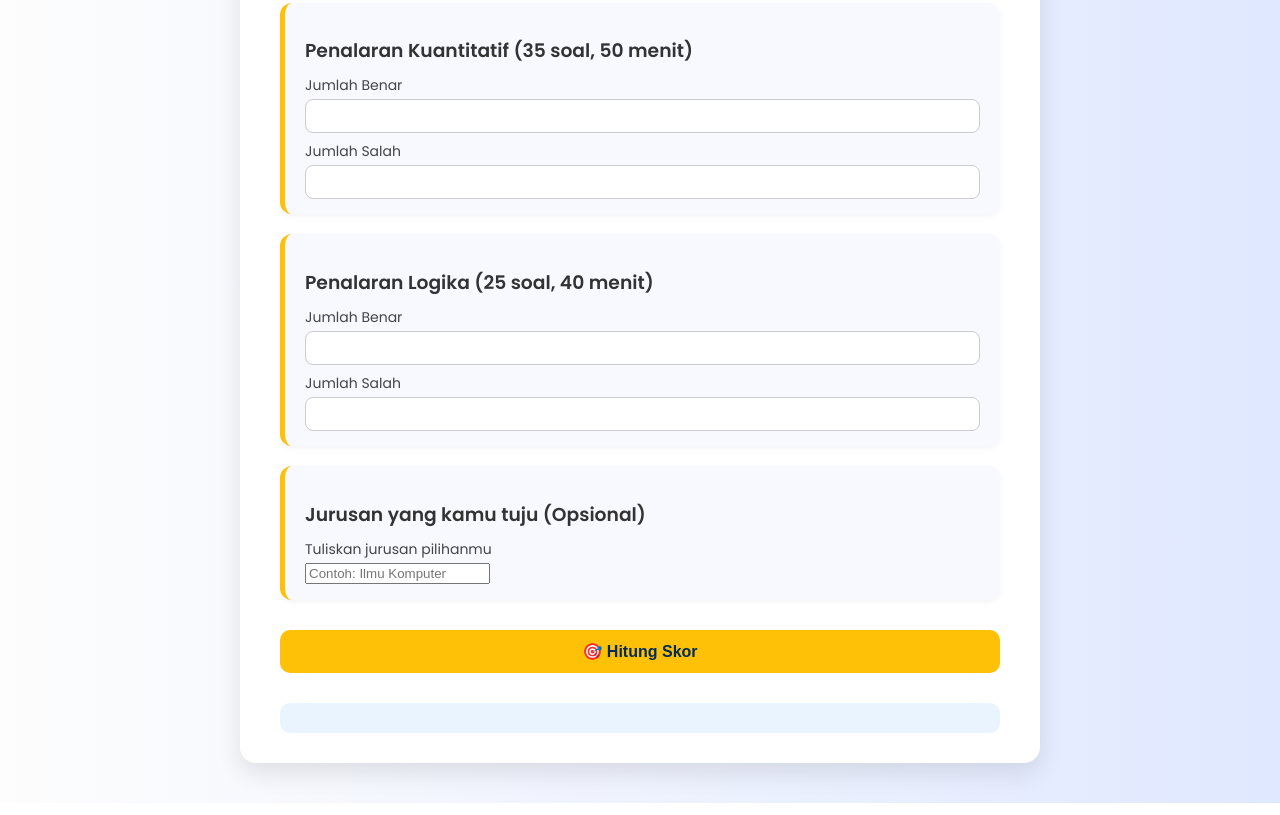
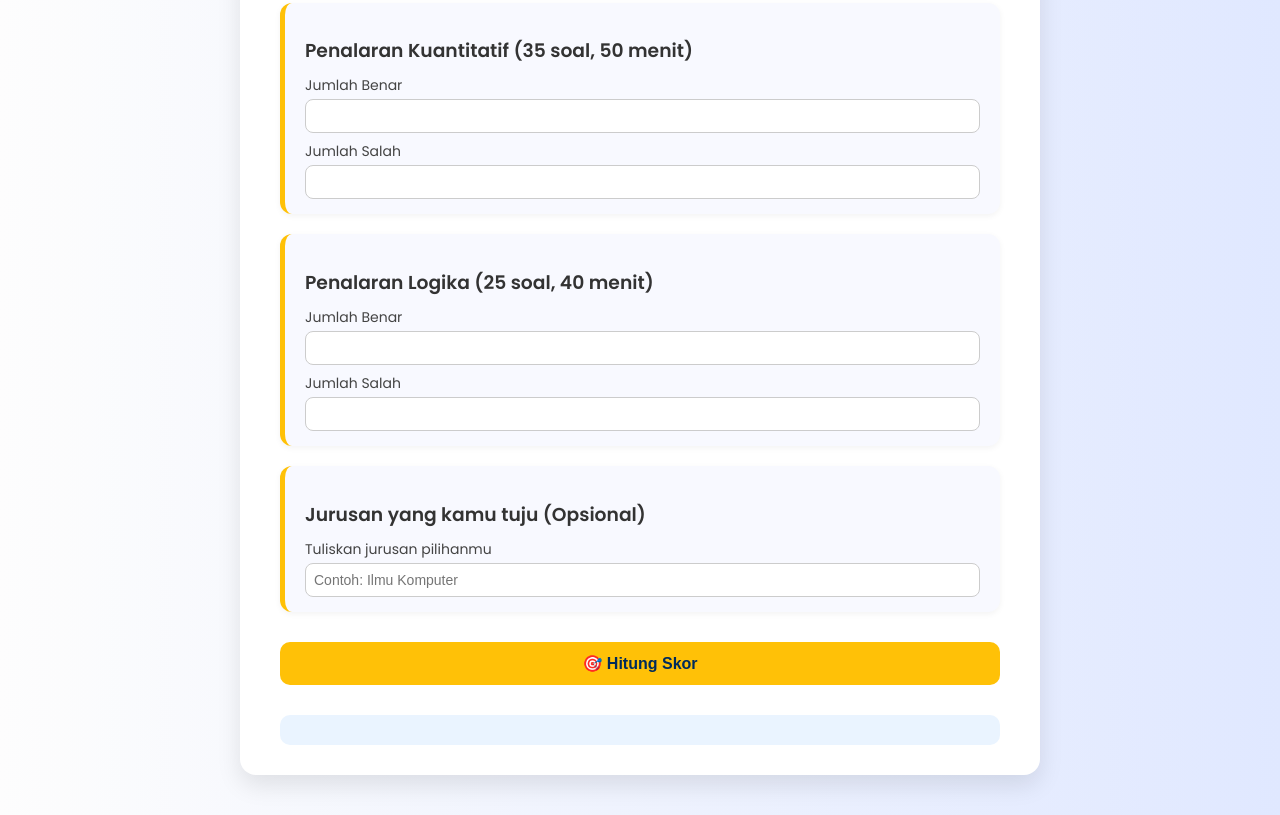
Before and after one commit to APISXD/skorsimakui, a plain HTML site: page index.html in a window 1280 px wide. Shown: the part 1493-2308 px from the top of the page. Drawn offline with Linux system fonts and the light colour scheme.

Commit message:
Update style.css

```diff
--- a/style.css
+++ b/style.css
@@ -95,7 +95,7 @@
     color: #444;
   }
 
-  input[type="number"] {
+  input[type="number"], input[type="text"] {
     width: 100%;
     padding: 8px;
     margin-top: 3px;
```
